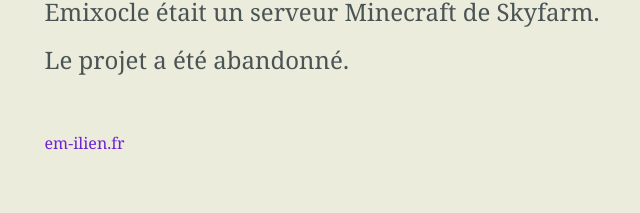
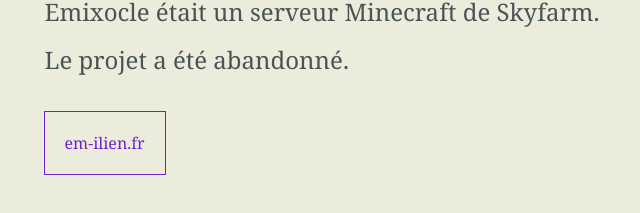
Before and after one commit to Em-ilien/emixocle-website, a website built with Vite: page index.html in a window 1280 px wide. In both pictures the pointer is over the link "em-ilien.fr". Shown: the part 429-642 px from the top of the page, without its empty margins (318-958 px from the left). Built offline with nearby package versions, Linux system fonts and the light colour scheme.

Commit message:
add padding on link

```diff
--- a/style.css
+++ b/style.css
@@ -73,4 +73,12 @@
 a {
   color: #6e23d1;
   text-decoration: none;
+  padding: 1.25em 0;
+  outline: 0;
+  transition: padding 0.1s ease-in-out;
 }
+
+a:hover {
+  padding: 1.25em;
+  outline: 1px solid #6e23d1;
+}
```
